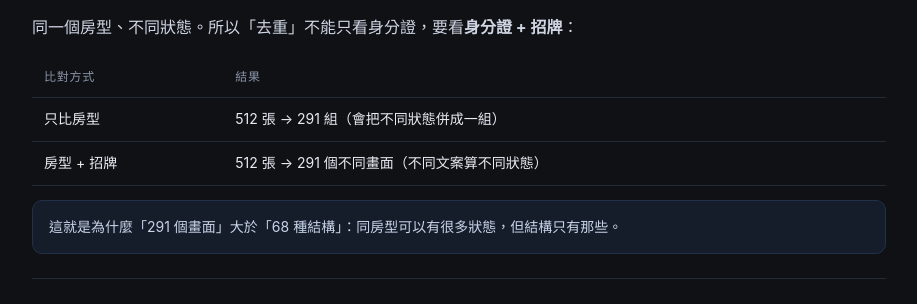
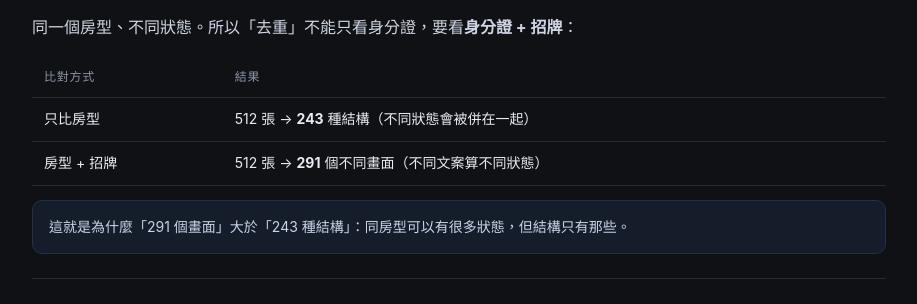
Before and after one commit to yandapengh/Rea-FigmaDesign, a website: page docs/hash.html in a window 1280 px wide. Shown: the part 3217-3521 px from the top of the page, without its empty margins (296-1213 px from the left). Drawn offline with Linux system fonts and the light colour scheme.

Commit message:
docs(hash): correct distinct screen-structure count to 243

```diff
--- a/docs/hash.html
+++ b/docs/hash.html
@@ -226,10 +226,10 @@
   <p>同一個房型、不同狀態。所以「去重」不能只看身分證，要看<strong>身分證 + 招牌</strong>：</p>
   <table>
     <tr><th>比對方式</th><th>結果</th></tr>
-    <tr><td>只比房型</td><td>512 張 → 291 組（會把不同狀態併成一組）</td></tr>
-    <tr><td>房型 + 招牌</td><td>512 張 → 291 個不同畫面（不同文案算不同狀態）</td></tr>
+    <tr><td>只比房型</td><td>512 張 → <strong>243</strong> 種結構（不同狀態會被併在一起）</td></tr>
+    <tr><td>房型 + 招牌</td><td>512 張 → <strong>291</strong> 個不同畫面（不同文案算不同狀態）</td></tr>
   </table>
-  <div class="note">這就是為什麼「291 個畫面」大於「68 種結構」：同房型可以有很多狀態，但結構只有那些。</div>
+  <div class="note">這就是為什麼「291 個畫面」大於「243 種結構」：同房型可以有很多狀態，但結構只有那些。</div>
 </section>
 
 <section id="h4">
```
